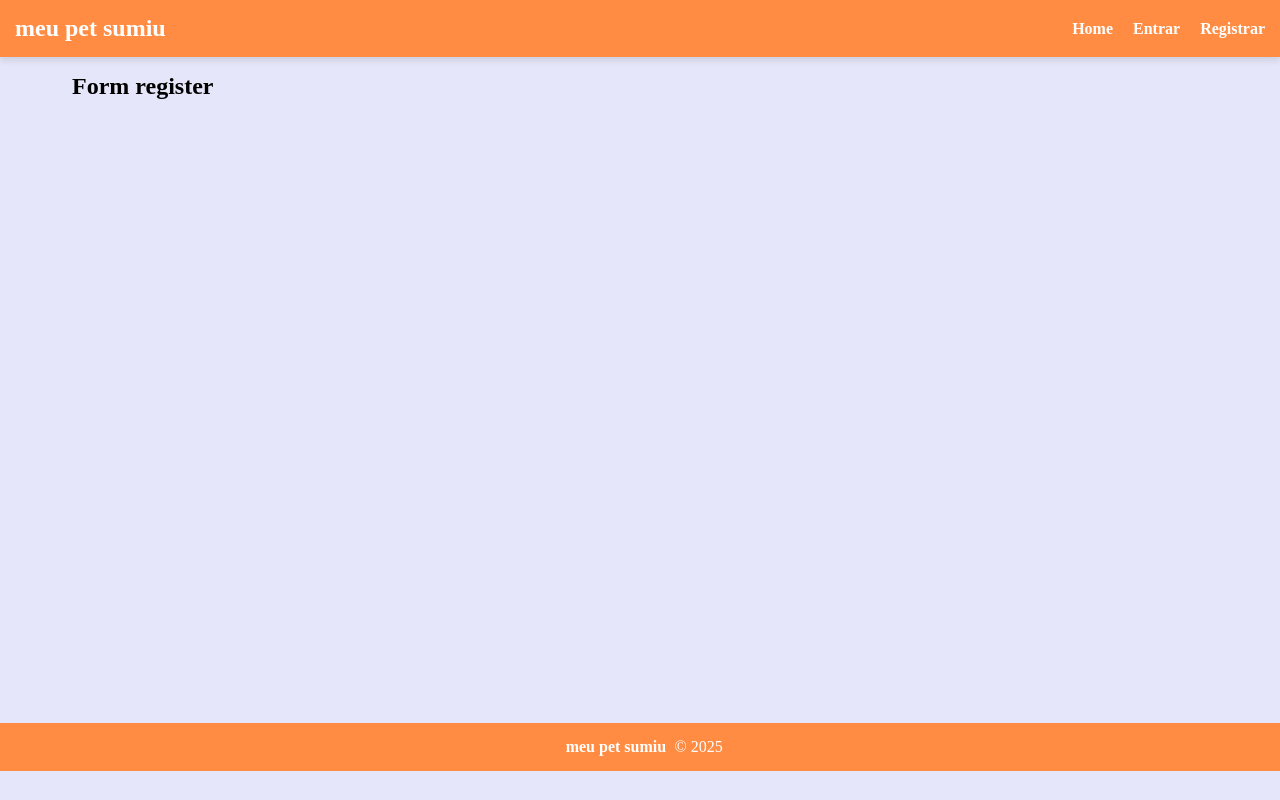
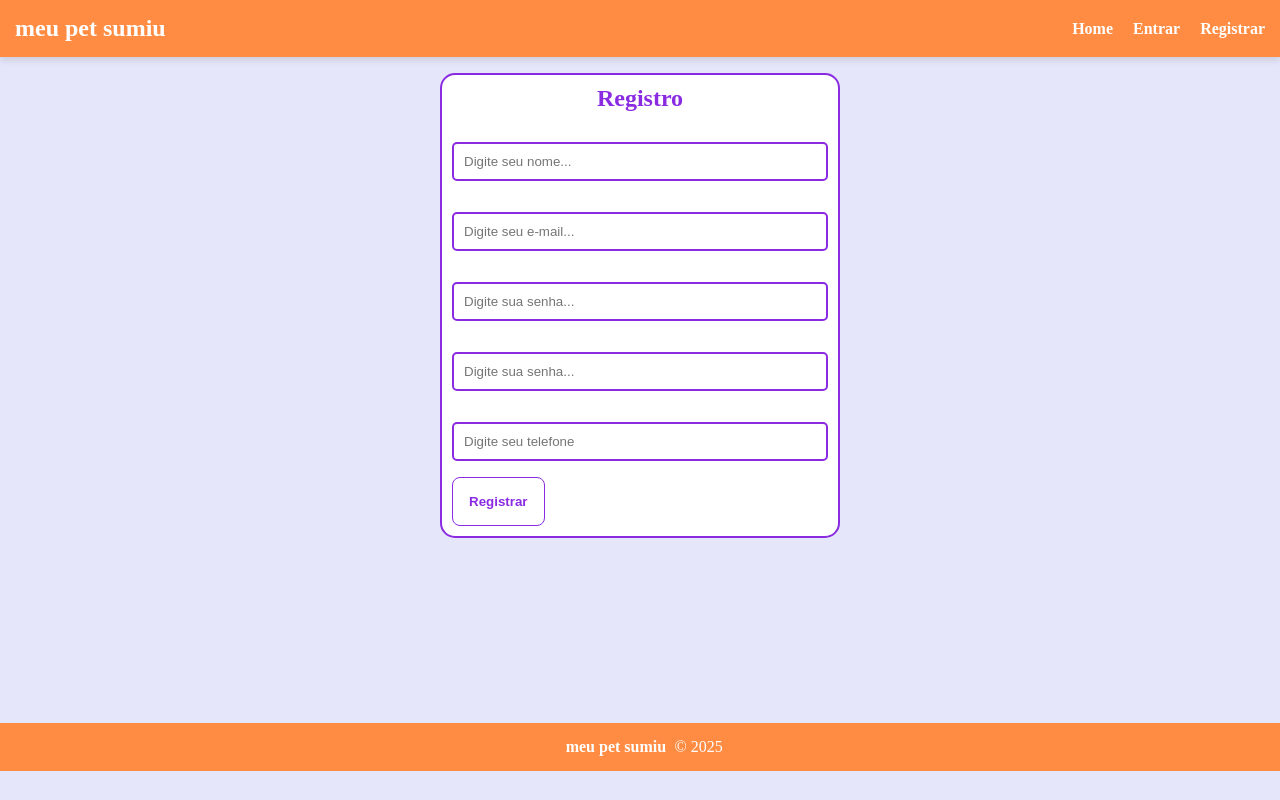
Before and after one commit to ribshow/project_frontend, a React (Create React App) app: page /register in a window 1280 px wide. Built offline with nearby package versions, Linux system fonts and the light colour scheme; the HTML template or start-up script is replaced by a standard one.

Commit message:
feat(20/03)
Updates class 20/03

```diff
--- a/public/index.html
+++ b/public/index.html
@@ -1,43 +1,18 @@
 <!DOCTYPE html>
 <html lang="en">
+
 <head>
   <meta charset="utf-8" />
   <link rel="icon" href="%PUBLIC_URL%/favicon.ico" />
   <meta name="viewport" content="width=device-width, initial-scale=1" />
   <meta name="theme-color" content="#000000" />
-    <meta
-      name="description"
-      content="Web site created using create-react-app"
-    />
-    <link rel="apple-touch-icon" href="%PUBLIC_URL%/logo192.png" />
-    <!--
-      manifest.json provides metadata used when your web app is installed on a
-      user's mobile device or desktop. See https://developers.google.com/web/fundamentals/web-app-manifest/
-    -->
-    <link rel="manifest" href="%PUBLIC_URL%/manifest.json" />
-    <!--
-      Notice the use of %PUBLIC_URL% in the tags above.
-      It will be replaced with the URL of the `public` folder during the build.
-      Only files inside the `public` folder can be referenced from the HTML.
-
-      Unlike "/favicon.ico" or "favicon.ico", "%PUBLIC_URL%/favicon.ico" will
-      work correctly both with client-side routing and a non-root public URL.
-      Learn how to configure a non-root public URL by running `npm run build`.
-    -->
+  <meta name="description" content="Web site created using create-react-app" />
   <title>React App</title>
 </head>
+
 <body>
   <noscript>You need to enable JavaScript to run this app.</noscript>
   <div id="root"></div>
-    <!--
-      This HTML file is a template.
-      If you open it directly in the browser, you will see an empty page.
+</body>
 
-      You can add webfonts, meta tags, or analytics to this file.
-      The build step will place the bundled scripts into the <body> tag.
-
-      To begin the development, run `npm start` or `yarn start`.
-      To create a production bundle, use `npm run build` or `yarn build`.
-    -->
-  </body>
 </html>
--- /dev/null
+++ b/src/components/Button/Button.jsx
@@ -0,0 +1,11 @@
+import styles from "./Button.module.css";
+
+const Button = ({ children, type, handleOnChange }) => {
+    return (
+        <div>
+            <button className={styles.btn} type={type} onSubmit={handleOnChange}>{children}</button>
+        </div>
+    )
+}
+
+export default Button;
--- /dev/null
+++ b/src/components/Button/Button.module.css
@@ -0,0 +1,15 @@
+.btn {
+    padding: 1rem;
+    font-weight: bold;
+    border-radius: 8px;
+    border: 1px solid #8A2BE2;
+    transition: all 200ms;
+    color: #8A2BE2;
+    background-color: white;
+}
+
+.btn:hover {
+    background-color: #8A2BE2;
+    color: white;
+    cursor: pointer;
+}
--- a/src/components/Form/Form.jsx
+++ b/src/components/Form/Form.jsx
@@ -0,0 +1 @@
+import styles from "./Form.module.css";
--- /dev/null
+++ b/src/components/Form/Input.jsx
@@ -0,0 +1,18 @@
+import styles from "./Input.module.css";
+
+const Input = ({ type, name, placeholder, value, text, handleOnChange }) => {
+    return (
+        <div className={styles.form_control}>
+            <label htmlFor={name} className="">{text}</label>
+            <input type={type}
+                name={name}
+                id={name}
+                placeholder={placeholder}
+                value={value}
+                onChange={handleOnChange}
+            />
+        </div>
+    )
+}
+
+export default Input;
--- /dev/null
+++ b/src/context/Context.jsx
@@ -0,0 +1 @@
+import axios from "axios";
--- a/src/pages/auth/Register/Register.jsx
+++ b/src/pages/auth/Register/Register.jsx
@@ -1,12 +1,39 @@
-import styles from "./Register.module.css";
+import styles from "../../../components/Form/Form.module.css";
+import { useState, useContext } from "react";
+import Input from "../../../components/Form/Input";
+import Button from "../../../components/Button/Button";
+// import { authContext } from "../../../context/Context";
 
 const Register = () => {
+    const [user, setUser] = useState({});
+
+    function handleSubmit(e) {
+        e.preventDefault();
+
+        console.log(user);
+    }
+
+    function handleChange(e) {
+        e.preventDefault();
+        setUser({
+            ...user,
+            [e.target.name]: e.target.value,
+            [e.target.email]: e.target.value
+        })
+    }
     return (
-        <div>
-            <form action="#">
-                <h2>Form register</h2>
+        <section className={styles.form_container}>
+            <h1>Registro</h1>
+            <form onSubmit={handleSubmit}>
+                <Input type="text" name="name" placeholder="Digite seu nome..." handleOnChange={handleChange} />
+                <Input type="email" name="email" placeholder="Digite seu e-mail..." handleOnChange={handleChange} />
+                <Input type="password" name="password" placeholder="Digite sua senha..." handleOnChange={handleChange} />
+                <Input type="password" name="confirmPassword" placeholder="Digite sua senha..." handleOnChange={handleChange} />
+                <Input type="text" name="phone" placeholder="Digite seu telefone" handleOnChange={handleChange} />
+
+                <Button type="submit">Registrar</Button>
             </form>
-        </div>
+        </section>
     )
 }
 
```
Also changed, not shown: src/components/Button.jsx (deleted, +0 -15 lines), src/hooks/useAuth.jsx (added, +29 -0 lines). Lines whose indentation alone changed are shown as unchanged.
